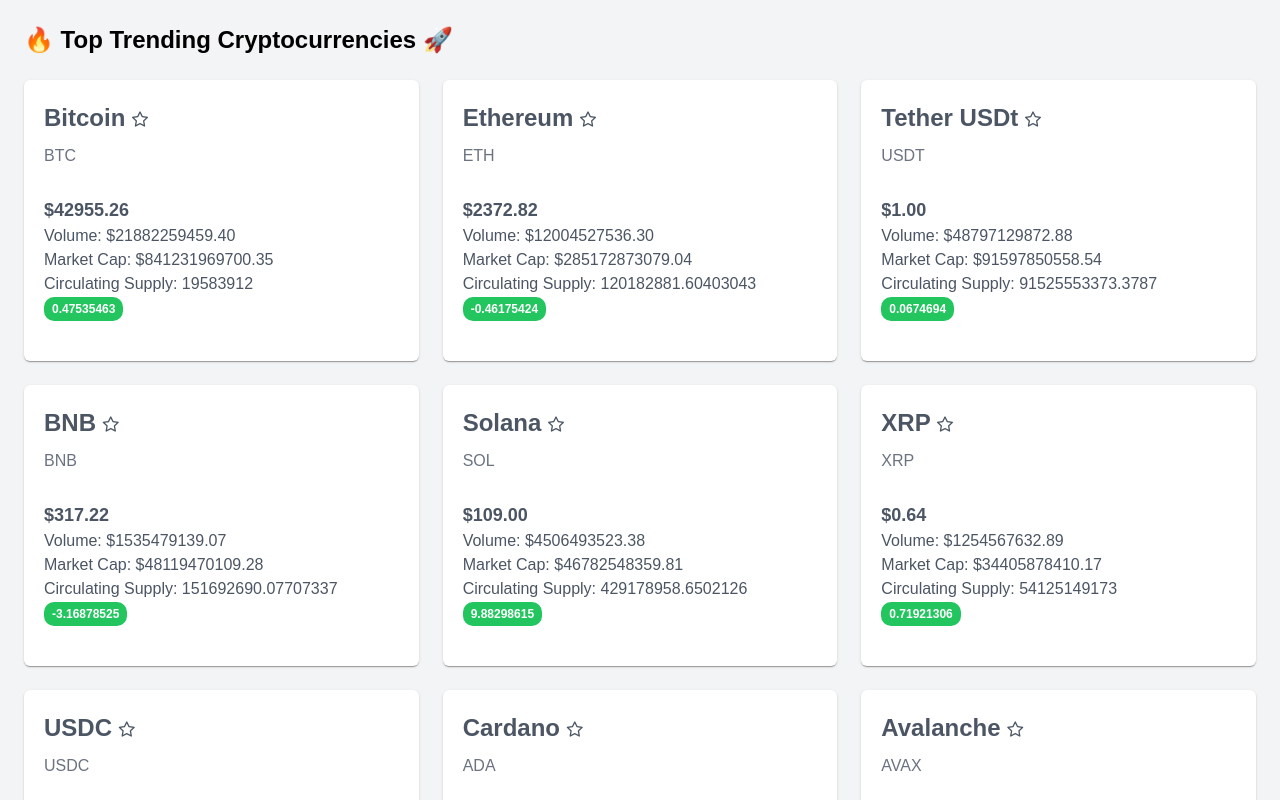
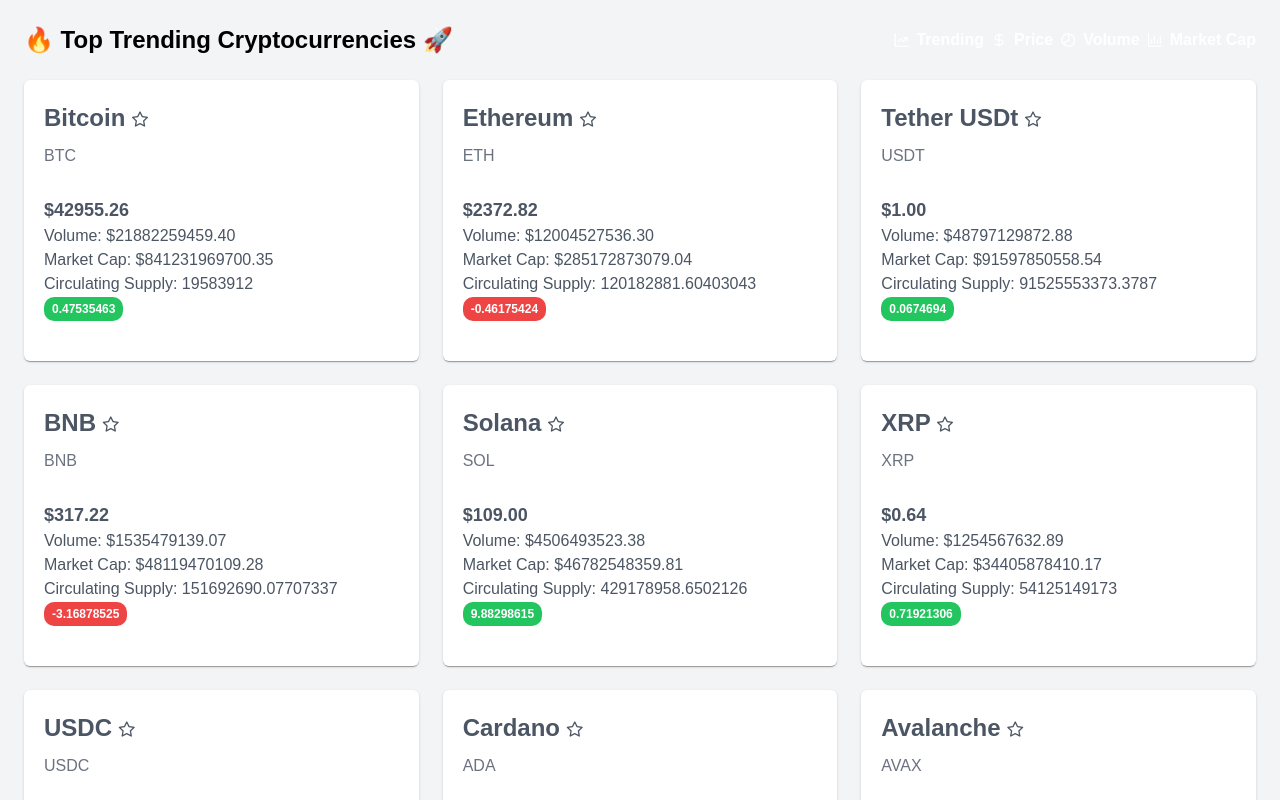
Before and after one commit to jopacicdev/crypto-trending, a Vue app: page / in a window 1280 px wide. Shown: the top 800 px of the page. Built offline with nearby package versions, Linux system fonts and the light colour scheme; a web font is replaced by a local one.

Commit message:
Introduce SortButtonGroup component to sort tickers

```diff
--- a/src/App.vue
+++ b/src/App.vue
@@ -4,6 +4,7 @@
 import { useTickerStore } from '@/stores/ticker'
 import { useFavoriteStore } from '@/stores/favorite'
 import { storeToRefs } from 'pinia'
+import SortButtonGroup from '@/components/SortButtonGroup.vue'
 
 const tickerStore = useTickerStore()
 tickerStore.load()
@@ -18,6 +19,9 @@
   <main class="p-6 bg-gray-100 dark:bg-gray-800 min-h-screen">
     <header class="flex items-center justify-between mb-6">
       <h1 class="text-2xl font-semibold dark:text-white">🔥 Top Trending Cryptocurrencies 🚀</h1>
+      <div class="flex gap-2 text-white">
+        <SortButtonGroup />
+      </div>
     </header>
     <section class="grid grid-cols-1 md:grid-cols-2 lg:grid-cols-3 gap-6">
       <template v-if="isEmpty">
@@ -35,8 +39,5 @@
         />
       </template>
     </section>
-    <footer class="flex justify-center mt-6">
-      <button class="bg-blue-500 text-white">Load More</button>
-    </footer>
   </main>
 </template>
--- a/src/components/CryptoCurrencyCard.vue
+++ b/src/components/CryptoCurrencyCard.vue
@@ -38,7 +38,9 @@
       <p>Volume: ${{ ticker.quote.USD.volume_24h.toFixed(2) }}</p>
       <p>Market Cap: ${{ ticker.quote.USD.market_cap.toFixed(2) }}</p>
       <p>Circulating Supply: {{ ticker.circulating_supply }}</p>
-      <Badge severity="success" :value="ticker.quote.USD.percent_change_24h"></Badge>
+      <Badge
+        :severity="ticker.quote.USD.percent_change_24h >= 0 ? 'success' : 'danger'"
+        :value="ticker.quote.USD.percent_change_24h"></Badge>
     </template>
   </Card>
 </template>
--- /dev/null
+++ b/src/components/SortButtonGroup.vue
@@ -0,0 +1,15 @@
+<script setup lang="ts">
+import { useTickerStore } from '@/stores/ticker'
+import Button from 'primevue/button'
+import { storeToRefs } from 'pinia'
+
+const tickerStore = useTickerStore()
+const { isEmpty } = storeToRefs(tickerStore)
+</script>
+
+<template>
+  <Button label="Trending" icon="pi pi-chart-line" size="small" :loading="isEmpty" @click="tickerStore.sortTrending()" />
+  <Button label="Price" icon="pi pi-dollar" size="small" :loading="isEmpty" @click="tickerStore.sortPrice()" />
+  <Button label="Volume" icon="pi pi-chart-pie" size="small" :loading="isEmpty" @click="tickerStore.sortVolume()" />
+  <Button label="Market Cap" icon="pi pi-chart-bar" size="small" :loading="isEmpty" @click="tickerStore.sortMarketCap()" />
+</template>
--- a/src/stores/ticker.js
+++ b/src/stores/ticker.js
@@ -10,10 +10,22 @@
       await new Promise((resolve) => setTimeout(resolve, 200))
       const { data: tickers } = (await import('@/data/tickers.json')).default
       this.tickers = tickers.slice(0, 9)
+    },
+    sortTrending() {
+      this.tickers = this.tickers.sort((a, b) => b.cmc_rank - a.cmc_rank)
+    },
+    sortPrice() {
+      this.tickers = this.tickers.sort((a, b) => b.quote.USD.price - a.quote.USD.price)
+    },
+    sortVolume() {
+      this.tickers = this.tickers.sort((a, b) => b.quote.USD.volume_24h - a.quote.USD.volume_24h)
+    },
+    sortMarketCap() {
+      this.tickers = this.tickers.sort((a, b) => b.quote.USD.market_cap - a.quote.USD.market_cap)
     }
   },
   getters: {
-    isEmpty: (state) => state.tickers.length === 0
+    isEmpty: (state) => state.tickers.length === 0,
   }
 })
 
```
